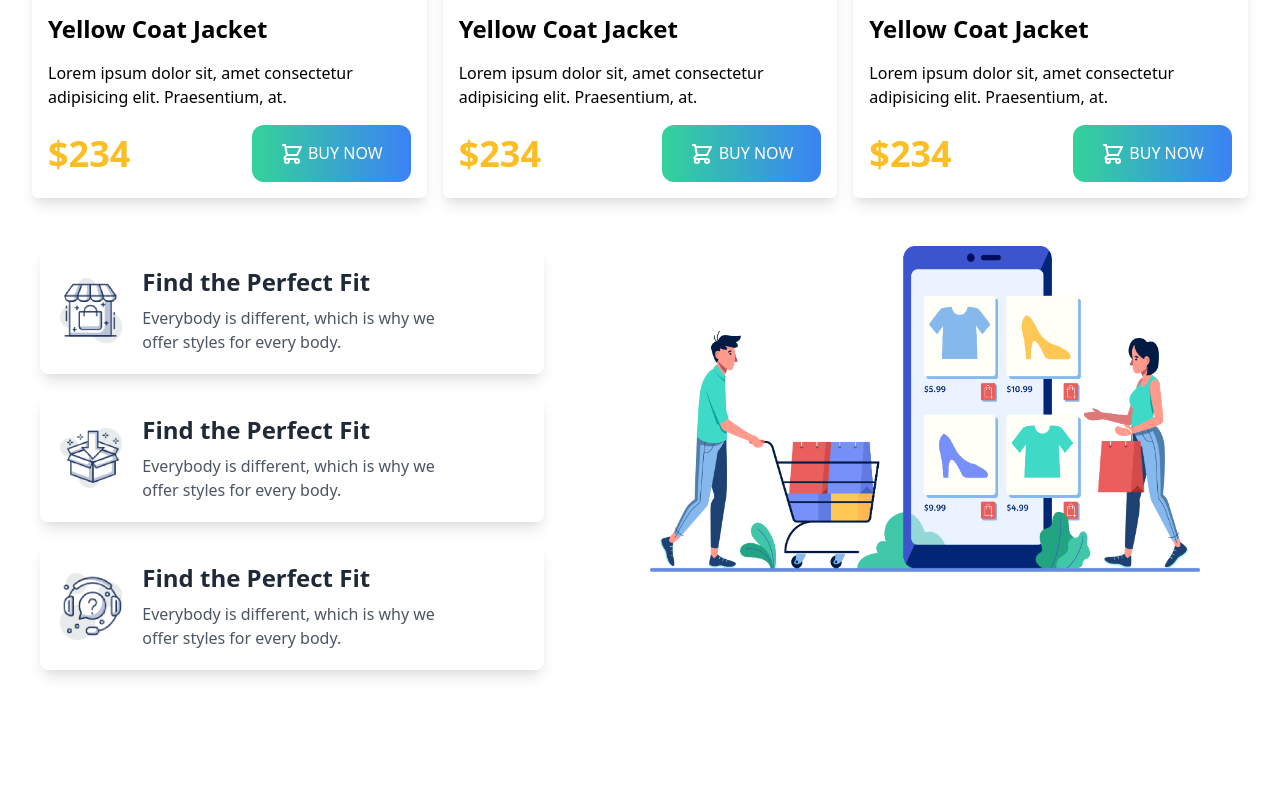
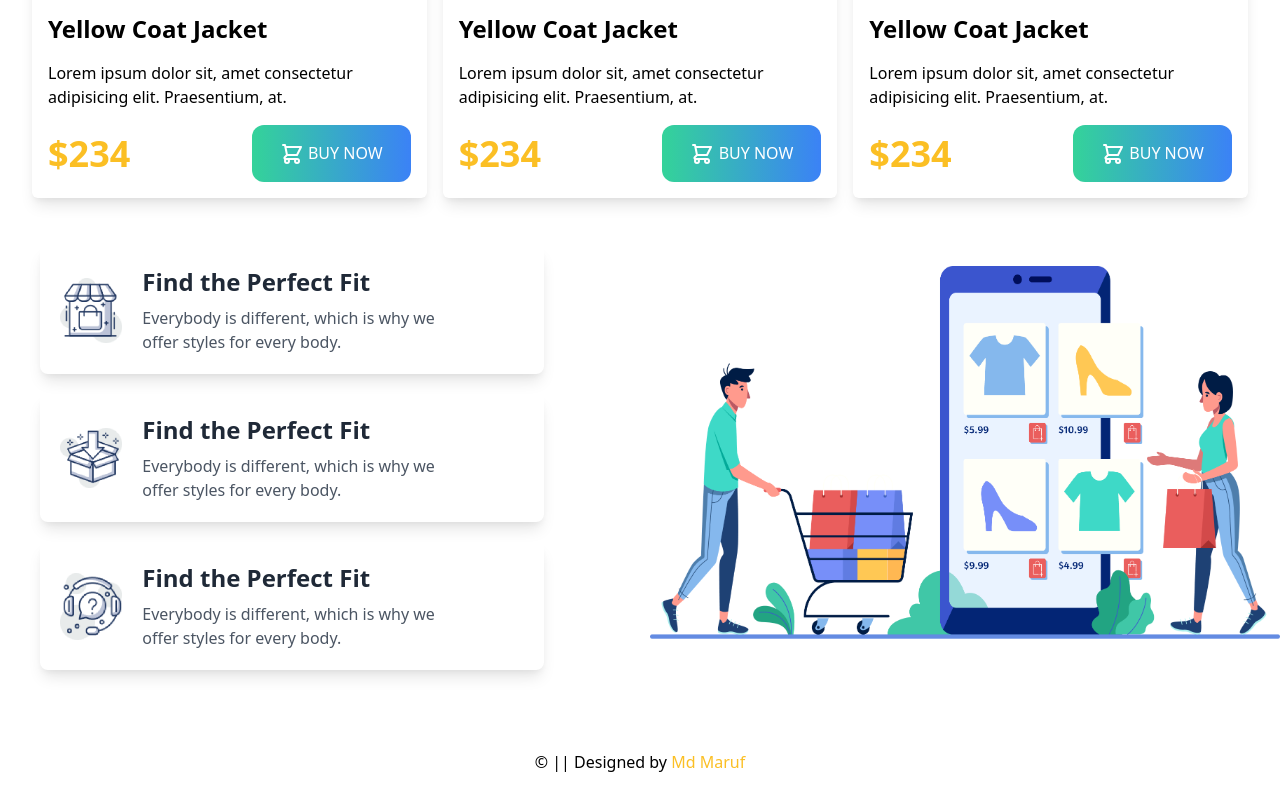
Before and after one commit to mdmaruf641/penguin-fashion-using-tailwind, a plain HTML site: page index.html in a window 1280 px wide. Shown: the part 1588-2386 px from the top of the page. Drawn offline with nearby package versions, Linux system fonts and the light colour scheme.

Commit message:
footer section added

```diff
--- a/index.html
+++ b/index.html
@@ -159,7 +159,7 @@
         </section>
 
         <!-- FEATURES SECTION -->
-        <section class="grid grid-cols-2 gap-5 mb-32">
+        <section class="lg:grid grid-cols-2 gap-5 mb-20">
             <div class="rounded-lg shadow-lg w-4/5 ml-10 p-5 pr-20">
                 <div class="flex justify-center items-center">
                     <div>
@@ -172,7 +172,7 @@
                     </div>
                 </div>
             </div>
-            <div class="row-span-3 mr-20">
+            <div class="row-span-3 mx-auto my-5">
                 <img src="images/shopping.png" alt="">
             </div>
             <div class="rounded-lg shadow-lg w-4/5 ml-10 p-5 pr-20">
@@ -203,6 +203,11 @@
 
     </main>
 
+<!-- FOOTER SECTION -->
+    <footer>
+        <P class="text-center font-medium text-1xl mb-5">&copy; || Designed by <a class="text-yellow-400	" target="_blank" href="https://www.facebook.com/mohammadmarufmoni">Md Maruf</a></P>
+    </footer>
+
 </body>
 
 </html>
```
